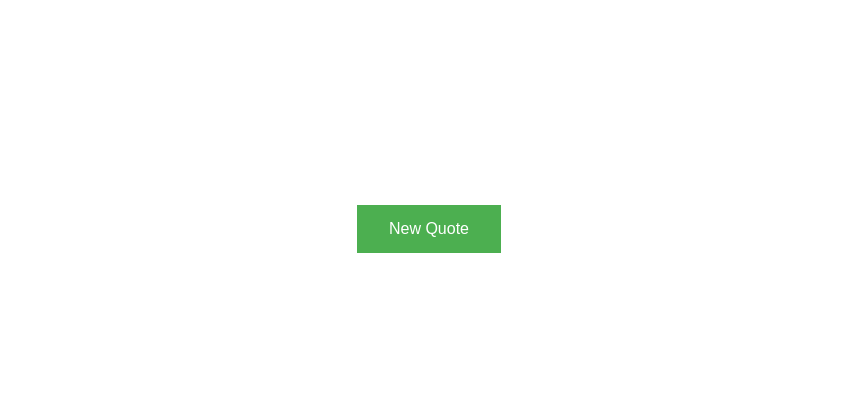
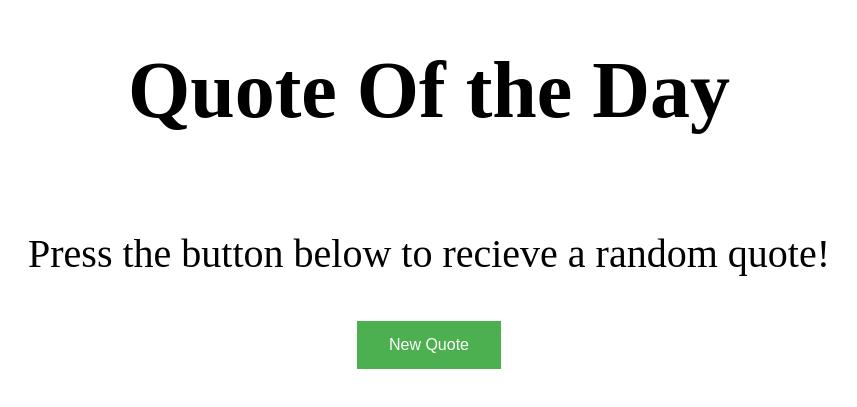
Before and after one commit to omarkaraksi/random-quotes, a plain HTML site: page index.html in a window 1280 px wide. Shown: the part 159-566 px from the top of the page, without its empty margins (211-1068 px from the left). Drawn offline with Linux system fonts and the light colour scheme.

Commit message:
Added CHanges in Html and Css

```diff
--- a/index.html
+++ b/index.html
@@ -30,14 +30,30 @@
 
       p {
         text-align: center;
-        font-size: 20px;
+        font-size: 67px;
         font-weight: bold;
+      }
+
+      .title {
+        text-align: center;
+        font-size: 80px;
+        font-weight: bold;
+      }
+
+      .subtitle {
+        text-align: center;
+        font-size: 40px;
+        font-weight: 300;
       }
     </style>
     <script src="main.js"></script>
   </head>
   <body>
     <div class="container">
+      <h1 class="title">Quote Of the Day</h1>
+      <h3 class="subtitle">
+        Press the button below to recieve a random quote!
+      </h3>
       <button
         class="button"
         onclick="document.getElementById('quote').innerHTML = randomQuote()"
```
